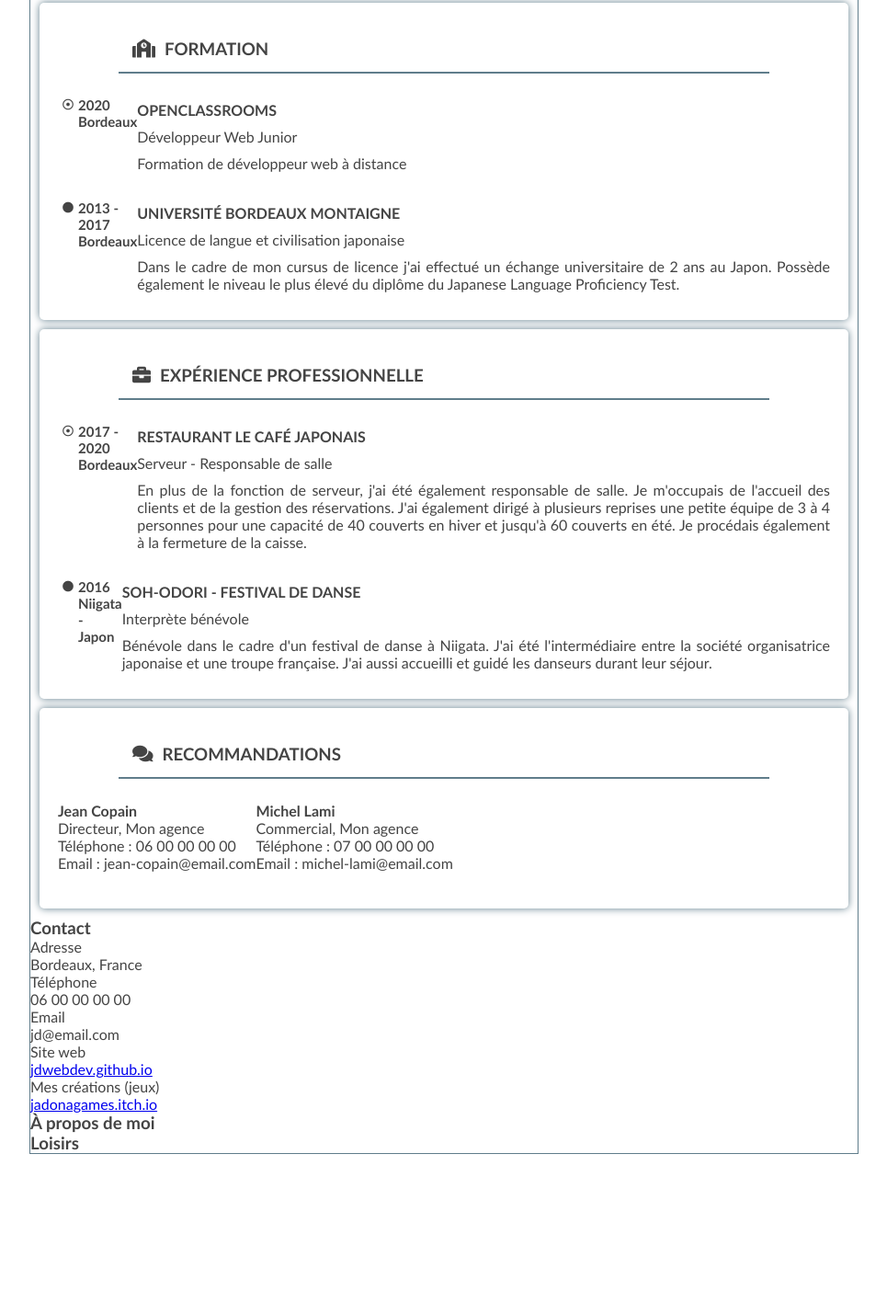
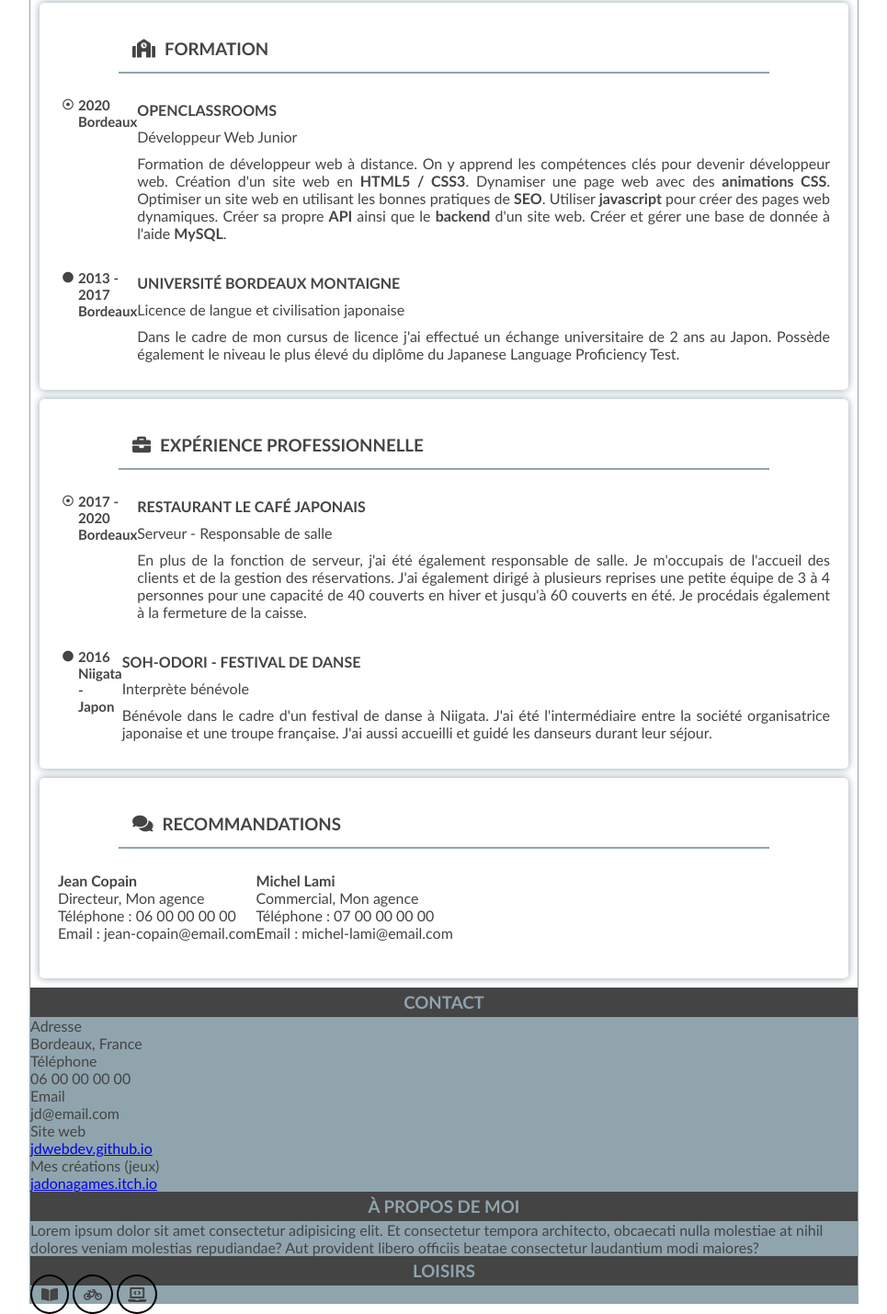
Before and after one commit to jdwebdev/OC-P2, a plain HTML site: page index.html in a window 1280 px wide. Shown: the part 397-1826 px from the top of the page at 92% size, without its empty margins (157-1122 px from the left). Before the commit the page ends 1652 px from the top, so only its background shows below. Drawn offline with Linux system fonts and the light colour scheme.

Commit message:
Changement de couleur pour le theme

```diff
--- a/index.html
+++ b/index.html
@@ -38,7 +38,15 @@
                     <div>
                         <h4 class="article_content__title">Openclassrooms</h4>
                         <p class="article_content__subtitle">Développeur Web Junior</p>
-                        <p class="article_content__text">Formation de développeur web à distance</p>
+                        <p class="article_content__text">Formation de développeur web à distance.
+                            On y apprend les compétences clés pour devenir développeur web.
+                            Création d'un site web en <strong>HTML5 / CSS3</strong>.
+                            Dynamiser une page web avec des <strong>animations CSS</strong>.
+                            Optimiser un site web en utilisant les bonnes pratiques de <strong>SEO</strong>.
+                            Utiliser <strong>javascript</strong> pour créer des pages web dynamiques.
+                            Créer sa propre <strong>API</strong> ainsi que le <strong>backend</strong> d'un site web.
+                            Créer et gérer une base de donnée à l'aide <strong>MySQL</strong>.
+                        </p>
                     </div>
                 </div>
                 <div class="article_content">
@@ -120,10 +128,10 @@
         <aside>
             <!-- Contact -->
             <section>
-                <div>
+                <div class="section_division theme_color">
                     <h3>Contact</h3>
                 </div>
-                <div>
+                <div class="background_theme_color">
                     <p>Adresse <br /> Bordeaux, France</p>
                     <p>Téléphone <br /> 06 00 00 00 00</p>
                     <p>Email <br /> jd@email.com</p>
@@ -133,19 +141,25 @@
             </section>
             <!-- About -->
             <section>
-                <div>
+                <div class="section_division theme_color">
                     <h3>À propos de moi</h3>
                 </div>
-                <div>
-                    <p></p>
+                <div class="background_theme_color">
+                    <p>Lorem ipsum dolor sit amet consectetur adipisicing elit. Et consectetur tempora architecto,
+                        obcaecati nulla molestiae at nihil dolores veniam molestias repudiandae? Aut provident libero
+                        officiis beatae consectetur laudantium modi maiores?</p>
                 </div>
             </section>
             <!-- Hobby -->
             <section>
-                <div>
+                <div class="section_division theme_color">
                     <h3>Loisirs</h3>
                 </div>
-                <div></div>
+                <div class="background_theme_color">
+                    <span class="icon"><i class="fas fa-book-open"></i></span>
+                    <span class="icon"><i class="fas fa-bicycle"></i></span>
+                    <span class="icon"><i class="fas fa-laptop-code"></i></span>
+                </div>
             </section>
         </aside>
     </div>
--- a/style.css
+++ b/style.css
@@ -10,10 +10,10 @@ body{
 }
 
 .background_theme_color{
-    background-color: #607D8B ;
+    background-color: #90A4AE;
 }
 .theme_color{
-    color: #607D8B;
+    color: #90A4AE;
 }
 .bold{
     font-weight: bold;
@@ -47,7 +47,7 @@ header {
 }
 .header__title--dev{
     display:inline-block;
-    border-bottom: 2px solid #607D8B;
+    border-bottom: 2px solid #90A4AE;
 }
 
 header h1{
@@ -65,7 +65,7 @@ article{
     margin: 10px;
     padding: 10px;
 
-    box-shadow: 0px 0px 8px #607D8B;
+    box-shadow: 0px 0px 8px #90A4AE;
     border-radius: 5px;
 }
 
@@ -73,7 +73,7 @@ article{
     width: 80%;
     margin: 15px auto;
     padding: 10px;
-    border-bottom: 2px solid #607D8B;
+    border-bottom: 2px solid #90A4AE;
     text-transform: uppercase;
     text-align: center;
     display:flex;
@@ -126,12 +126,30 @@ article{
     margin-bottom:10px;
 }
 
+
+/* ASIDE */
+.section_division{
+    padding: 5px 0;
+    background-color:#444;
+    text-transform: uppercase;
+    text-align: center;
+}
+
+.icon{
+    width: 50px;
+    padding:10px;
+    border: 2px solid black;
+    border-radius: 50%;
+}
+
+
+
 @media all and (min-width: 768px)
 {
     #main-wrapper{
         width: 768px;
         margin: 0 auto;
-        border: 1px solid #607D8B;
+        border: 1px solid #90A4AE;
     }
 
     .article_title{
```
